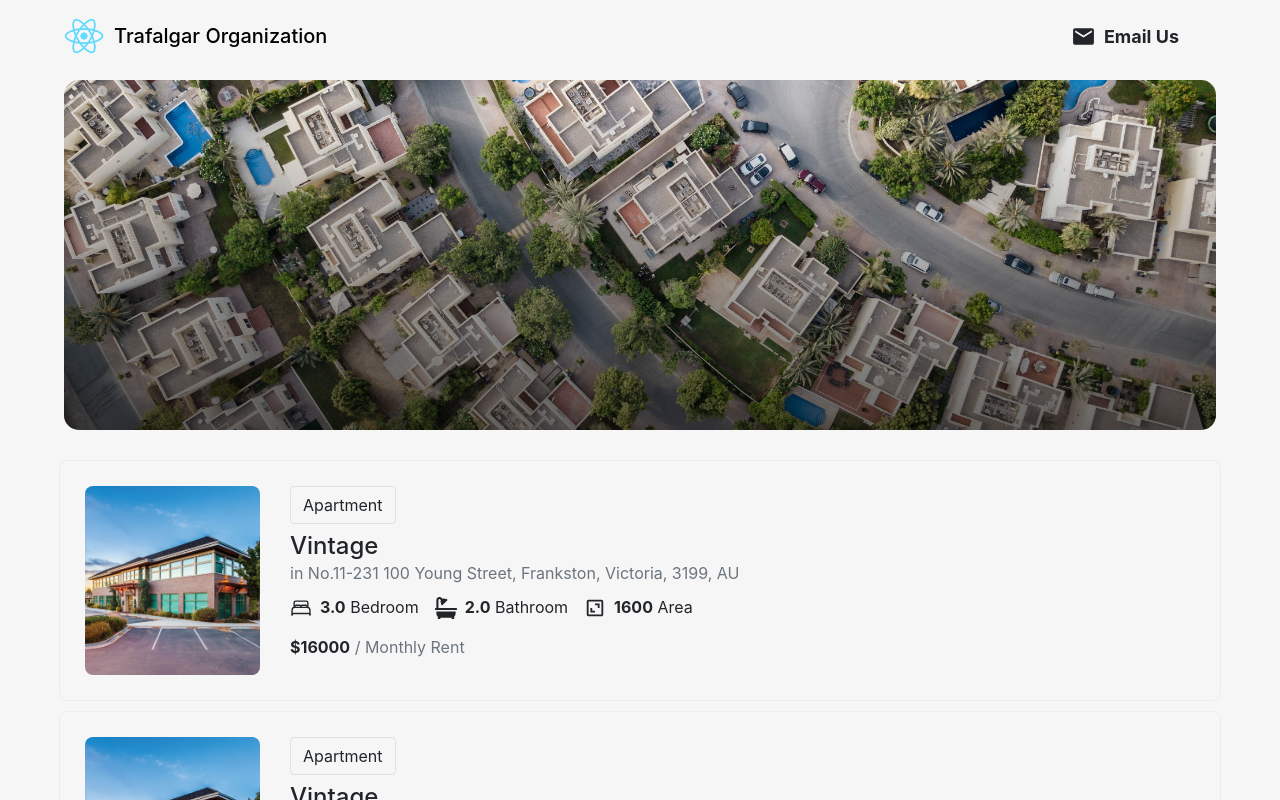
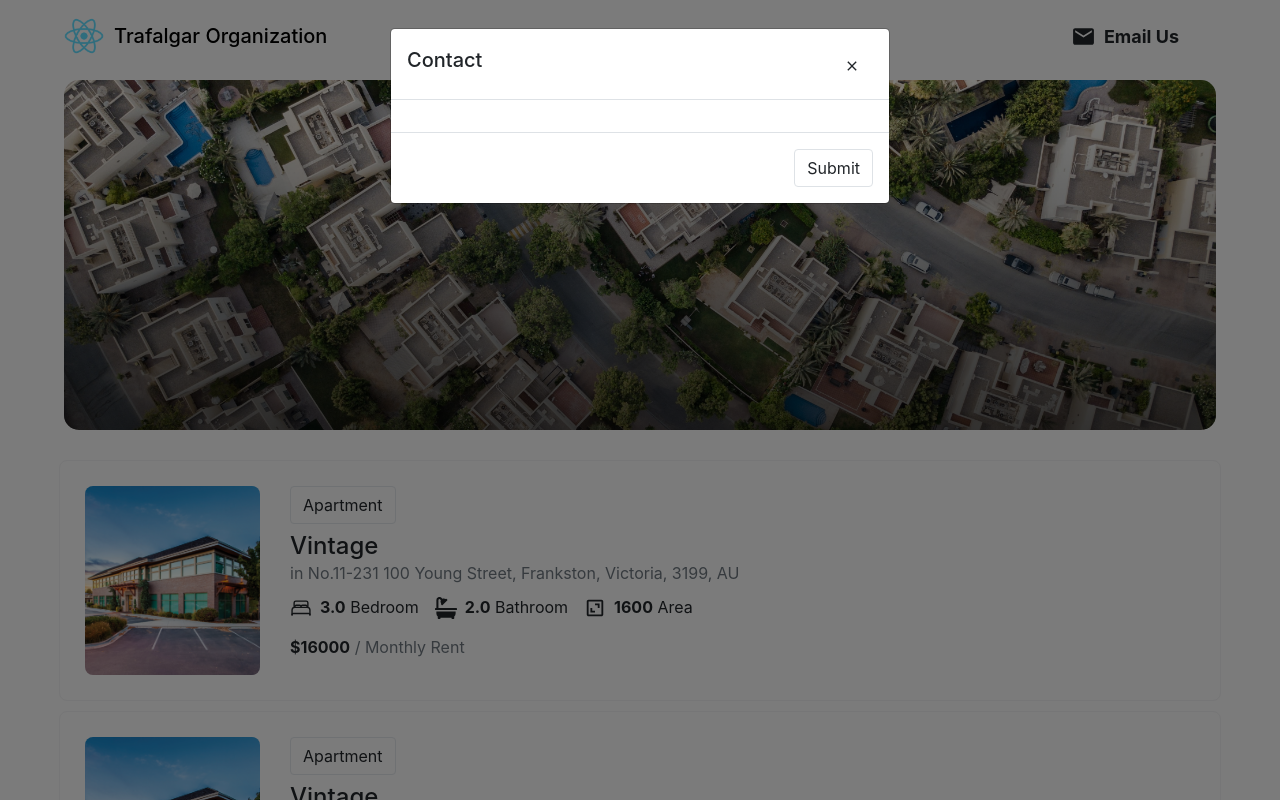
Before and after one commit to Gopinath6699/Listing-Page, a React (Create React App) app: page / in a window 1280 px wide. Both pictures are taken after a click on the element 640 px from the left and 580 px from the top of the page. Shown: the top 800 px of the page. Built offline with nearby package versions, Linux system fonts and the light colour scheme.

Commit message:
Added Modal

```diff
--- a/public/index.html
+++ b/public/index.html
@@ -41,4 +41,7 @@
       To create a production bundle, use `npm run build` or `yarn build`.
     -->
   </body>
+
+  <script src="https://cdn.jsdelivr.net/npm/@popperjs/core@2.9.2/dist/umd/popper.min.js" integrity="sha384-IQsoLXl5PILFhosVNubq5LC7Qb9DXgDA9i+tQ8Zj3iwWAwPtgFTxbJ8NT4GN1R8p" crossorigin="anonymous"></script>
+  <script src="https://cdn.jsdelivr.net/npm/bootstrap@5.0.1/dist/js/bootstrap.min.js" integrity="sha384-Atwg2Pkwv9vp0ygtn1JAojH0nYbwNJLPhwyoVbhoPwBhjQPR5VtM2+xf0Uwh9KtT" crossorigin="anonymous"></script>
 </html>
--- a/src/App.js
+++ b/src/App.js
@@ -4,13 +4,16 @@ import NavBar from "./Components/Navbar/NavBar";
 import Banner from "./Components/Banner/Banner";
 import Footer from "./Components/Footer";
 import Card from "./Components/Card/Card";
+import Modal from "./Components/Modal/Modal";
 
 const App = () => {
+
   return (
     <>
       <NavBar />
       <main>
         <Banner />
+        <Modal />
         <div className="d-flex flex-wrap justify-content-between cards">
           <Card />
           <Card />
--- a/src/Components/Card/Card.js
+++ b/src/Components/Card/Card.js
@@ -28,7 +28,11 @@ const cardIcons = [
 
 const Card = () => {
   return (
-    <div className="d-flex flex-column flex-lg-row card-links">
+    <div
+      className="d-flex flex-column flex-lg-row card-links"
+      data-bs-toggle="modal"
+      data-bs-target="#Modal"
+    >
       <div className="card-image">
         <img src={CardImage} alt="card" />
       </div>
--- /dev/null
+++ b/src/Components/Modal/Modal.js
@@ -0,0 +1,41 @@
+import React from 'react'
+
+import { MdClose } from "react-icons/md";
+
+const Modal = () => {
+  return (
+    <div
+      class="modal fade"
+      id="Modal"
+      tabindex="-1"
+      aria-labelledby="ModalLabel"
+      aria-hidden="true"
+    >
+      <div class="modal-dialog">
+        <div class="modal-content">
+          <div class="modal-header">
+            <h5 class="modal-title" id="ModalLabel">
+              Contact
+            </h5>
+            <button
+              type="button"
+              class="btn"
+              data-bs-dismiss="modal"
+              aria-label="Close"
+            >
+              <MdClose />
+            </button>
+          </div>
+          <div class="modal-body"></div>
+          <div class="modal-footer">
+            <button type="button" class="btn border">
+              Submit
+            </button>
+          </div>
+        </div>
+      </div>
+    </div>
+  );
+}
+
+export default Modal
```
